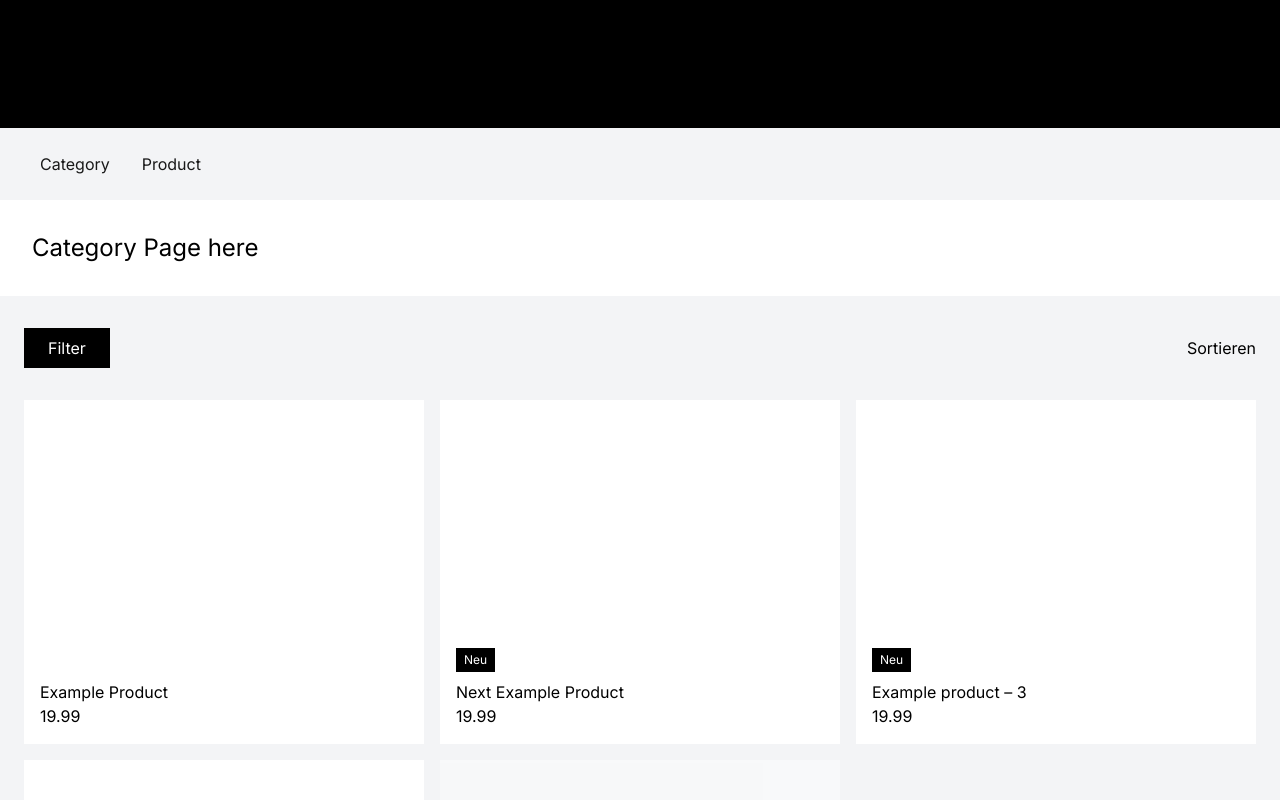
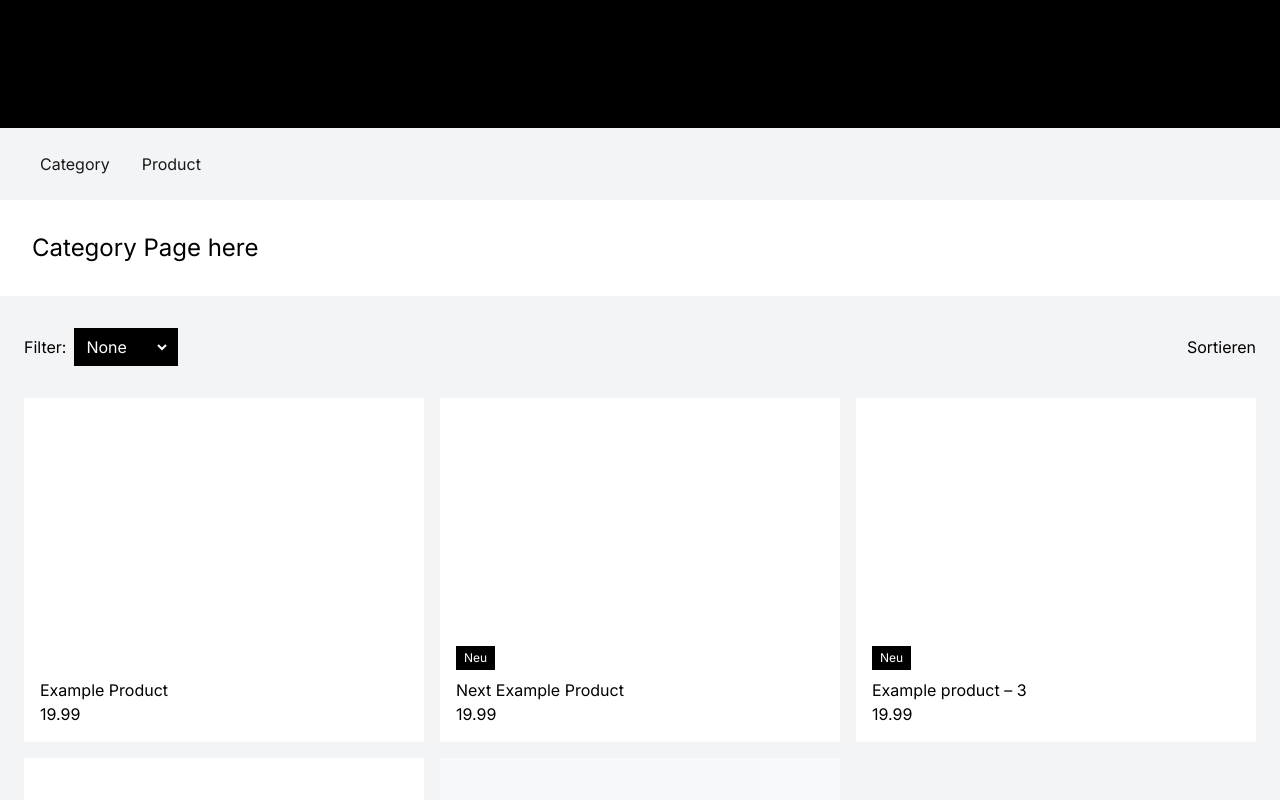
Before and after one commit to drubr/uvex-next, a Next.js app: page /category in a window 1280 px wide. Shown: the top 800 px of the page. Built offline with nearby package versions, Linux system fonts and the light colour scheme.

Commit message:
Filter products in Category list

```diff
--- a/src/app/category/page.tsx
+++ b/src/app/category/page.tsx
@@ -1,7 +1,26 @@
+"use client";
+
 import Product from "@/components/Product";
 import { products } from "@/data";
+import FilterButton from "@/components/FilterButton";
+import { useSearchParams } from "next/navigation";
+import { useEffect, useState } from "react";
 
 export default function CategoryPage() {
+  const searchParams = useSearchParams();
+  const [productList, setProductList] = useState(products);
+  const search = searchParams.get("filter");
+  console.log(search);
+
+  useEffect(() => {
+    if (search === null) setProductList(products);
+
+    if (search === "In stock")
+      setProductList((prevState) =>
+        prevState.filter((product) => product.isAvailable),
+      );
+  }, [search]);
+
   return (
     <>
       <div className="p-8">
@@ -11,13 +30,13 @@ export default function CategoryPage() {
       <section className="border-b bg-gray-100 px-6 py-8">
         <div className="mx-auto grid max-w-screen-xl items-start gap-8">
           <div className="flex justify-between gap-4">
-            <button className="bg-black px-6 py-2 text-white">Filter</button>
+            <FilterButton selected={search} />
             <button>Sortieren</button>
           </div>
 
-          {products && (
+          {productList && (
             <ul className="grid grid-cols-3 gap-4">
-              {products.map((product) => (
+              {productList.map((product) => (
                 <li key={product.id}>
                   <Product product={product} />
                 </li>
--- /dev/null
+++ b/src/components/FilterButton.tsx
@@ -0,0 +1,53 @@
+"use client";
+
+import type { ChangeEvent } from "react";
+import { usePathname, useRouter, useSearchParams } from "next/navigation";
+
+const options = ["In stock"];
+
+export default function FilterButton({
+  selected,
+}: {
+  selected: string | null;
+}) {
+  const router = useRouter();
+  const pathname = usePathname();
+  const searchParams = useSearchParams();
+
+  const onSelect = (event: ChangeEvent<HTMLSelectElement>) => {
+    const current = new URLSearchParams(Array.from(searchParams.entries()));
+
+    const value = event.target.value.trim();
+
+    if (!value) {
+      current.delete("filter");
+    } else {
+      current.set("filter", event.target.value);
+    }
+
+    const search = current.toString();
+    const query = search ? `?${search}` : "";
+
+    router.push(`${pathname}${query}`, { scroll: false });
+  };
+
+  return (
+    <label className="relative flex items-center gap-2">
+      Filter:
+      <select
+        name="productListFilter"
+        className="bg-black p-2 text-white"
+        value={selected ?? ""}
+        onChange={onSelect}
+      >
+        <option value="">None</option>
+        {options.map((opt) => (
+          <option key={opt} value={opt}>
+            {opt}
+          </option>
+        ))}
+      </select>
+      <div className="absolute -right-2 top-0 h-full w-2 bg-black"></div>
+    </label>
+  );
+}
```
